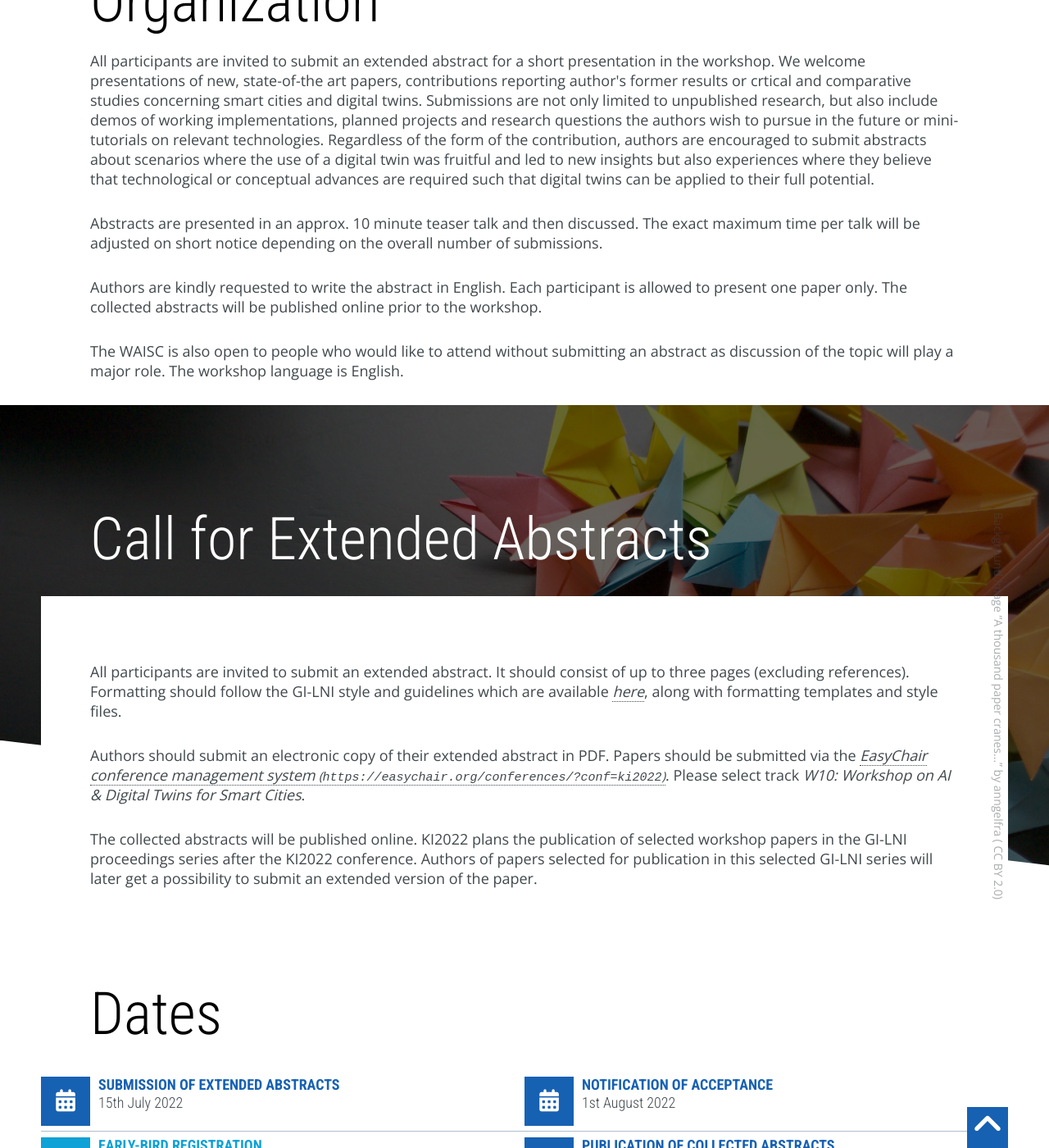
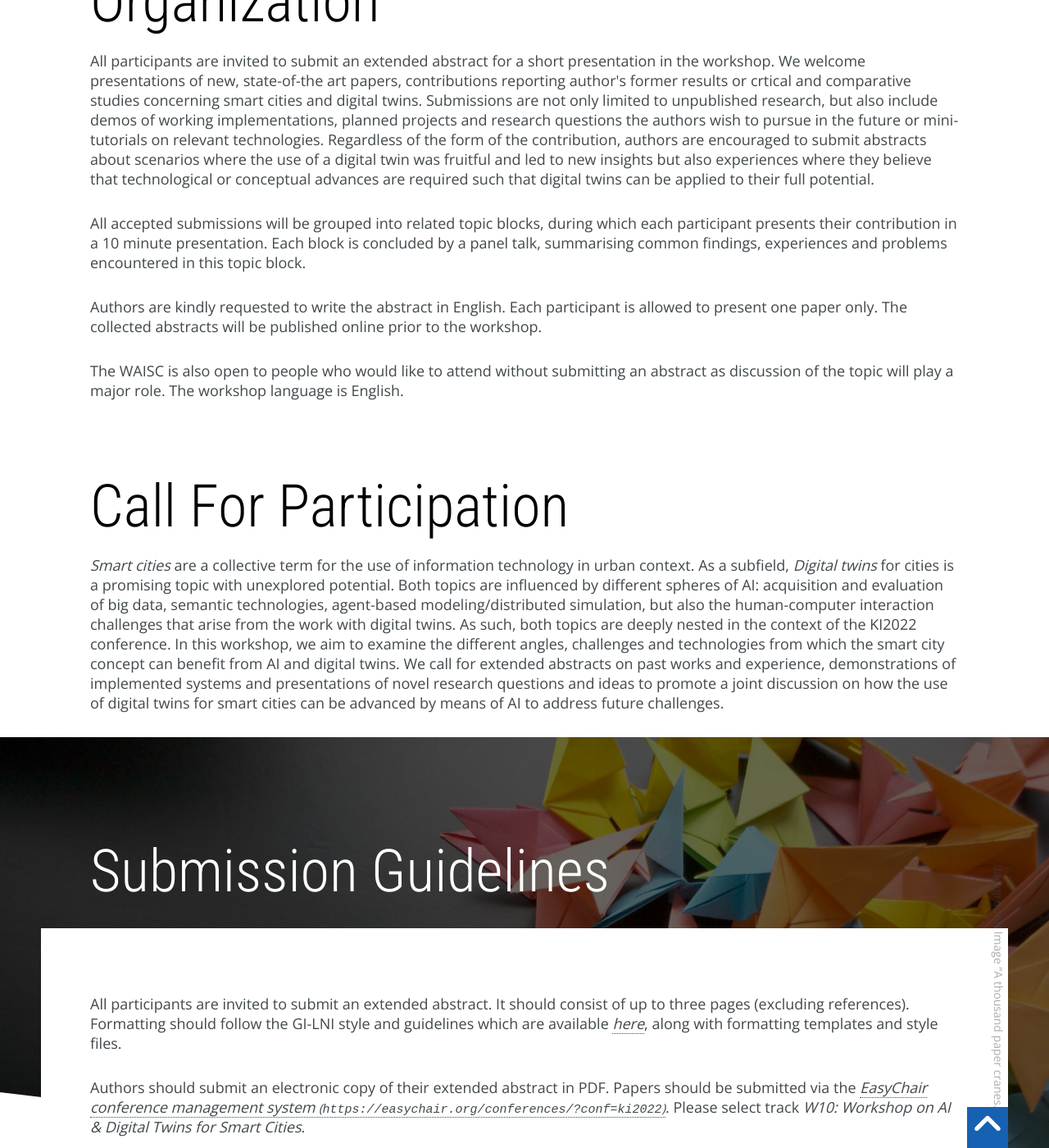
Before and after one commit to DFKI/waisc2022.dfki.de, a Jekyll site: the page built from index.html, in a window 1280 px wide and 1400 px high, scrolled down 1760 px. Shown: the whole window at 82% size. Built offline with Jekyll 4.4.1, drawn with Linux system fonts in a browser that asks for light colours; nearby versions of some CDN libraries; some web fonts are replaced; library files that are not in the unit come from our copies; some of the changed text lies outside the part shown.

Commit message:
CFP Ergänzung (#4)
* Organisation umformuliert, postproceedings erläutert, call for participation ergänzt

* Run Prettier

* Delete "brief"

Co-authored-by: Veronika Kurchyna <veku02@dfki.de>
Co-authored-by: Falco Nogatz <fnogatz@gmail.com>

```diff
--- a/index.html
+++ b/index.html
@@ -140,9 +140,10 @@ permalink: /
     </p>
 
     <p class="text">
-      Abstracts are presented in an approx. 10 minute teaser talk and then
-      discussed. The exact maximum time per talk will be adjusted on short
-      notice depending on the overall number of submissions.
+      All accepted submissions will be grouped into related topic blocks, during
+      which each participant presents their contribution in a 10 minute
+      presentation. Each block is concluded by a panel talk, summarising common
+      findings, experiences and problems encountered in this topic block.
     </p>
 
     <p class="text">
@@ -159,11 +160,36 @@ permalink: /
   </div>
 </div>
 
+<a id="CFP" class="anchor"></a>
+<!-- Call for Participation -->
+<div class="section">
+  <div class="container">
+    <h2>Call For Participation</h2>
+
+    <p class="text">
+      <em>Smart cities</em> are a collective term for the use of information
+      technology in urban context. As a subfield, <em>Digital twins</em> for
+      cities is a promising topic with unexplored potential. Both topics are
+      influenced by different spheres of AI: acquisition and evaluation of big
+      data, semantic technologies, agent-based modeling/distributed simulation,
+      but also the human-computer interaction challenges that arise from the
+      work with digital twins. As such, both topics are deeply nested in the
+      context of the KI2022 conference. In this workshop, we aim to examine the
+      different angles, challenges and technologies from which the smart city
+      concept can benefit from AI and digital twins. We call for extended
+      abstracts on past works and experience, demonstrations of implemented
+      systems and presentations of novel research questions and ideas to promote
+      a joint discussion on how the use of digital twins for smart cities can be
+      advanced by means of AI to address future challenges.
+    </p>
+  </div>
+</div>
+
 <a id="submission" class="anchor"></a>
 <!-- submission -->
 <div class="submission section imgover">
   <div class="container">
-    <h2>Call for Extended Abstracts</h2>
+    <h2>Submission Guidelines</h2>
 
     <!-- info -->
     <div class="info">
@@ -192,11 +218,12 @@ permalink: /
       </p>
 
       <p class="text">
-        The collected abstracts will be published online. KI2022 plans the
-        publication of selected workshop papers in the GI-LNI proceedings series
-        after the KI2022 conference. Authors of papers selected for publication
-        in this selected GI-LNI series will later get a possibility to submit an
-        extended version of the paper.
+        The collected abstracts will be published online ahead of the workshop.
+        KI2022 plans the publication of selected workshop papers in the GI-LNI
+        proceedings series after the KI2022 conference. Participants and
+        contributors of this workshop are invited to participate in the
+        authoring of a post-proceedings contribution for their topic block in
+        cooperation coordinated by the workshop organizers.
       </p>
     </div>
     <!-- info ends! -->
```
